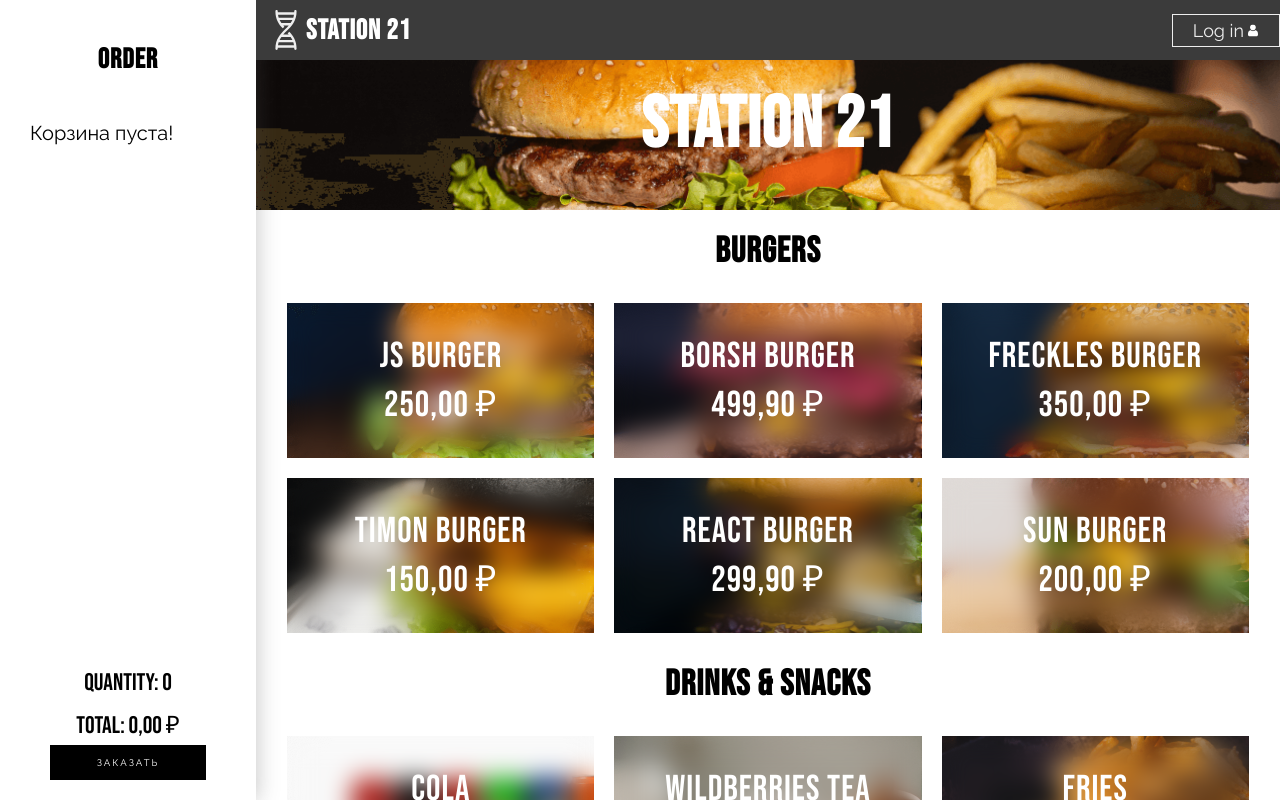
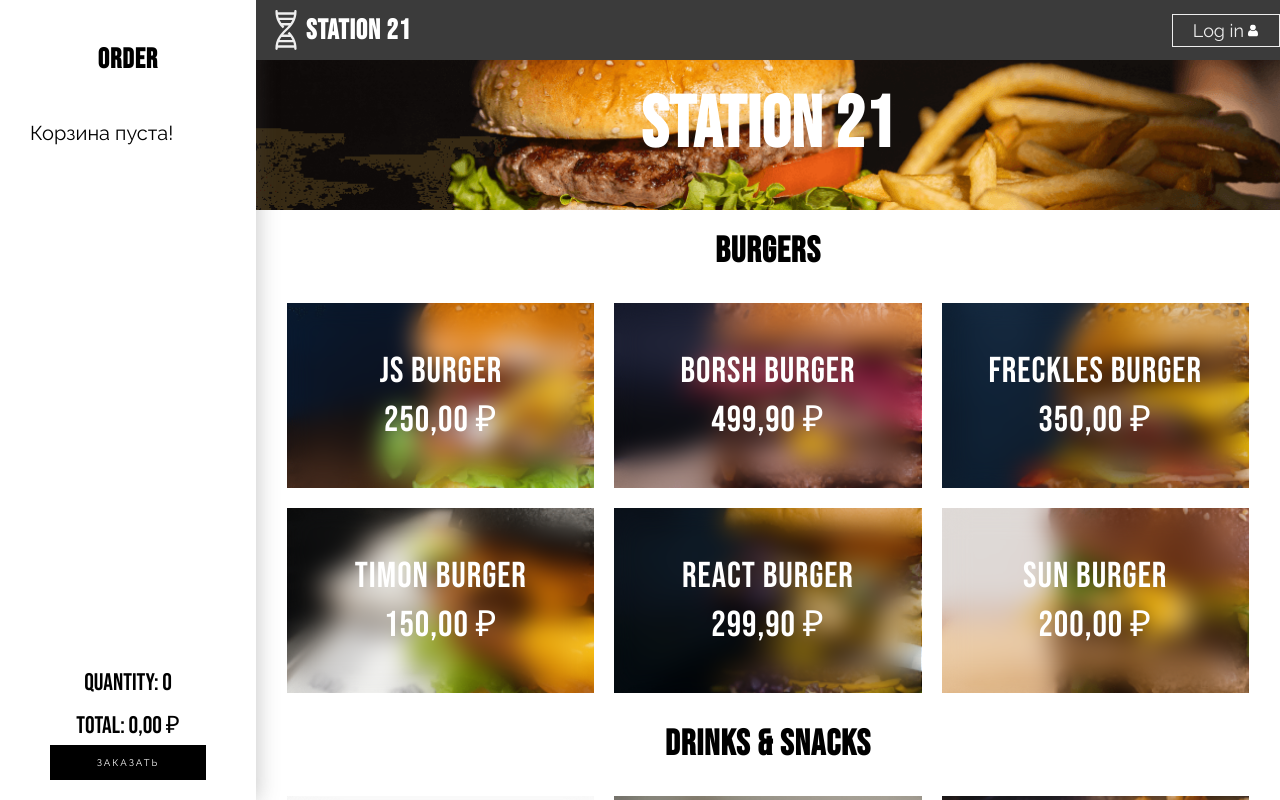
Before and after one commit to Costello26/SPA-React, a React (Create React App) app: page / in a window 1280 px wide. Shown: the top 800 px of the page. Built offline with nearby package versions, Linux system fonts and the light colour scheme.

Commit message:
Total price replaced and items counter added

```diff
--- /dev/null
+++ b/src/Components/Functions/totalPriceItem.js
@@ -0,0 +1 @@
+export const totalPriceItem = order => order.price * order.count;
--- a/src/Components/Hooks/useCount.js
+++ b/src/Components/Hooks/useCount.js
@@ -1,7 +1,9 @@
 import {useState} from 'react';
 
 export function useCount(){
-    const [count, setCount] = useState(1);
+    const [countStr, setCount] = useState(1);
     const onChange = e => setCount(e.target.value);
+    const count = Number(countStr);
+
     return{ count, setCount, onChange}
 }
--- a/src/Components/Menu/listItem.js
+++ b/src/Components/Menu/listItem.js
@@ -12,9 +12,10 @@ const List = styled.ul`
 const Item = styled.li`
     width: 30%;
     max-width: 48%;
-    height: 155px;
+    height: 185px;
     margin: 10px;
     background: ${(props) => `url(${props.img});`} center center no-repeat;
+    background-size: cover;
     color: #fff;
     cursor: pointer;
     font-family: 'Bebas Neue', sans-serif;
--- a/src/Components/Modal/countItem.js
+++ b/src/Components/Modal/countItem.js
@@ -20,9 +20,11 @@ const Button = styled.input`
 const Quantity = styled.input`
     width: 15%;
     font-family: 'Bebas Neue', sans-serif;
+    text-align: center;
 `;
 
 export function CountItem({count, setCount, onChange}){
+    //console.log('Number(count): ', count);
     return(
         <CountWrap>
             <Button type="button" disabled={count <= 1} onClick={() => setCount(count-1)} value="-"></Button>
--- a/src/Components/Modal/modalItem.js
+++ b/src/Components/Modal/modalItem.js
@@ -4,6 +4,7 @@ import { Button } from '../Order/orderButton';
 import { CountItem } from './countItem';
 import { useCount } from '../Hooks/useCount';
 import { toLocal } from "../Functions/ToLocal";
+import { totalPriceItem } from '../Functions/totalPriceItem';
 
 const Modal = styled.div`
     position: fixed;
@@ -43,7 +44,7 @@ const Price = styled.span`
     padding: 15px;
     font-family: 'Bebas Neue',sans-serif;
 `;
-export const totalPriceItem = order => order.price * order.count;
+//export const totalPriceItem = order => order.price * order.count;
 
 export const ModalItem = ({ openItem, setOpenItem, orders, setOrders }) => {
 
@@ -63,7 +64,6 @@ export const ModalItem = ({ openItem, setOpenItem, orders, setOrders }) => {
     const addToOrder = () => {
         setOrders([...orders, order]);
         setOpenItem(null);
-        console.log('orders: ', order);
     }
 
     const Total = styled.span`
--- a/src/Components/Order/Order.js
+++ b/src/Components/Order/Order.js
@@ -2,7 +2,7 @@ import React from 'react';
 import styled from 'styled-components';
 import { OrderListItem } from './OrderListItem';
 import { Button } from './orderButton';
-import { totalPriceItem } from "../Modal/modalItem";
+import { totalPriceItem} from "../Functions/totalPriceItem";
 import { toLocal } from "../Functions/ToLocal";
 
 const OrderWrap = styled.div`
@@ -55,8 +55,11 @@ const Empty = styled.p`
     padding: 15px;
 `;
 
+
 export const Order = ({ orders }) => {
-    const total = orders.reduce((result, order) => totalPriceItem(order) + result,0)
+    const total = orders.reduce((result, order) => totalPriceItem(order) + result,0);
+    const singleQty = orders.map(order => order.count).reduce((partial_sum, a) => partial_sum + a,0);
+
     return(
         <>
             <OrderWrap>
@@ -71,7 +74,7 @@ export const Order = ({ orders }) => {
                 </OrderContent>
                 <div className="togglerButton"></div>
                 <OrderBottom>
-                    <Total>Quantity: {orders.length}</Total>
+                    <Total>Quantity: {singleQty}</Total>
                     <Total>Total: {toLocal(total)}</Total>
                     <Button></Button>
                 </OrderBottom>
--- a/src/Components/Order/OrderListItem.js
+++ b/src/Components/Order/OrderListItem.js
@@ -1,7 +1,7 @@
 import React from 'react';
 import styled from 'styled-components';
 import trash from '../../img/trash.svg';
-import { totalPriceItem } from "../Modal/modalItem";
+import { totalPriceItem } from "../Functions/totalPriceItem";
 import { toLocal } from "../Functions/ToLocal";
 
 const TrashButton = styled.button`
@@ -37,6 +37,7 @@ const Quantity = styled.span`
 `;
 
 export const OrderListItem = ({ order }) => {
+
     return(
         <ItemStyled>
             <NameStyle>{order.name}</NameStyle>
```
Also changed, not shown: 1 other file (tests, documents, lock files or other folders).
